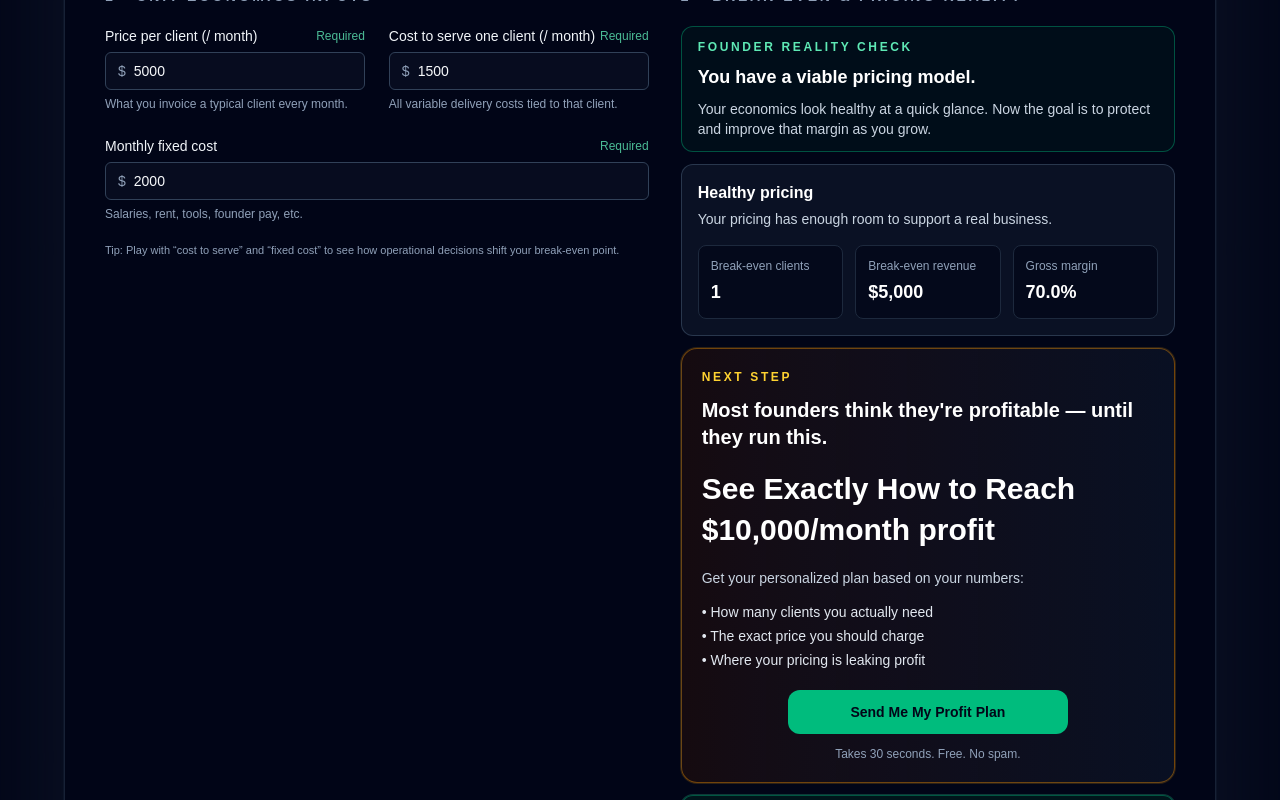
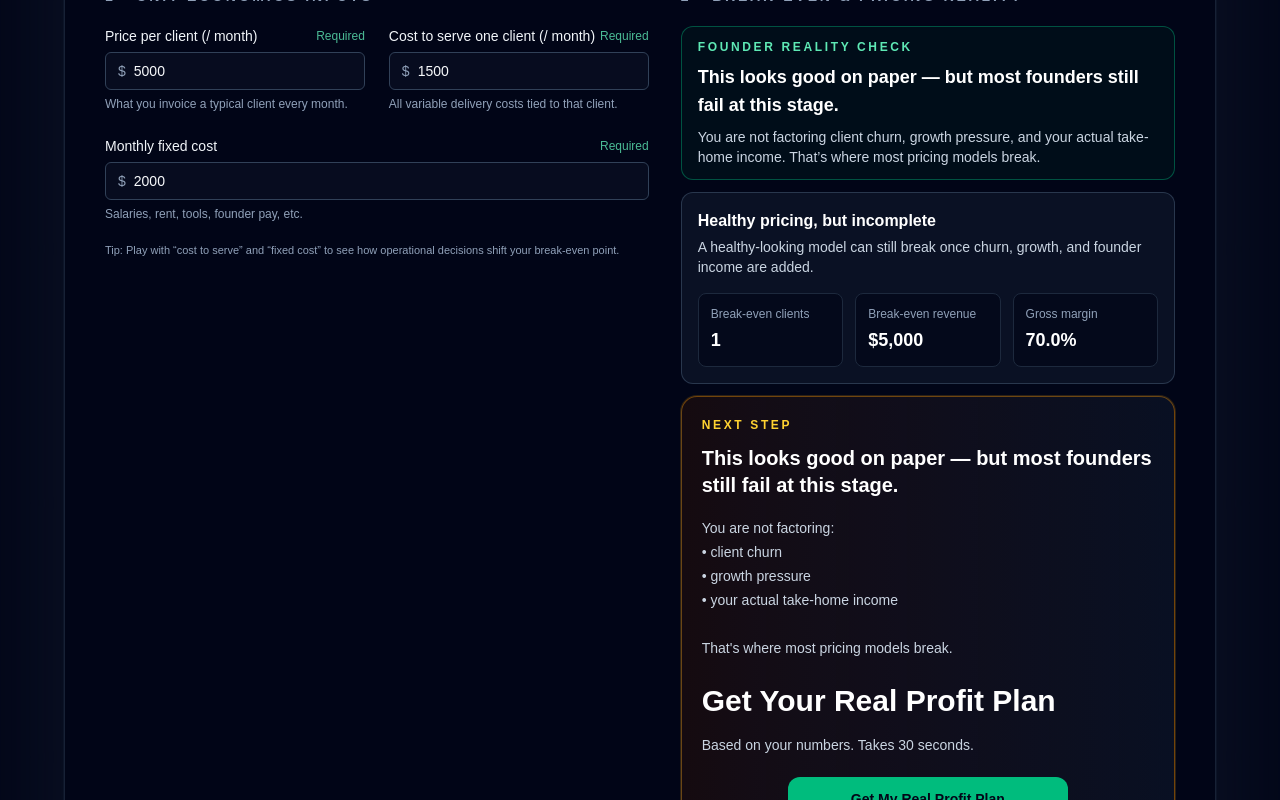
Before and after one commit to vivekd0811-cell/pricing-reality-calculator, a Next.js app: page / in a window 1280 px wide. Shown: the part 260-1060 px from the top of the page. Built offline with nearby package versions, Linux system fonts and the light colour scheme.

Commit message:
Update result messaging to create tension before CTA

```diff
--- a/app/page.tsx
+++ b/app/page.tsx
@@ -64,13 +64,6 @@ export default function Home() {
 
   const targetProfitValue = parseNumber(targetProfit);
   const currentClientsValue = parseNumber(currentClients);
-
-  const targetProfitDisplay = useMemo(() => {
-    if (targetProfitValue == null || targetProfitValue <= 0) {
-      return currency === "INR" ? "₹1L" : "$1K";
-    }
-    return `${formatMoney(targetProfitValue)}/month profit`;
-  }, [targetProfitValue, currency]);
 
   const incomeReality = useMemo(() => {
     if (
@@ -192,11 +185,11 @@ export default function Home() {
       case "healthy":
       default:
         return {
-          title: "You have a viable pricing model.",
-          body: "Your economics look healthy at a quick glance. Now the goal is to protect and improve that margin as you grow.",
-          shortLabel: "Healthy pricing",
+          title: "This looks good on paper — but most founders still fail at this stage.",
+          body: "You are not factoring client churn, growth pressure, and your actual take-home income. That’s where most pricing models break.",
+          shortLabel: "Healthy pricing, but incomplete",
           shortTakeaway:
-            "Your pricing has enough room to support a real business.",
+            "A healthy-looking model can still break once churn, growth, and founder income are added.",
           border: "border-emerald-500/40",
           bg: "bg-emerald-950/20",
           eyebrow: "text-emerald-300",
@@ -531,34 +524,38 @@ export default function Home() {
                 </p>
 
                 <p className="mt-3 text-lg font-semibold leading-snug text-white sm:text-xl">
-                  Most founders think they&apos;re profitable — until they run
-                  this.
+                  This looks good on paper — but most founders still fail at
+                  this stage.
                 </p>
 
-                <h3 className="mt-4 text-2xl font-semibold leading-snug text-white sm:text-3xl">
-                  See Exactly How to Reach {targetProfitDisplay}
+                <p className="mt-4 text-sm leading-6 text-slate-300">
+                  You are not factoring:
+                  <br />• client churn
+                  <br />• growth pressure
+                  <br />• your actual take-home income
+                  <br />
+                  <br />
+                  That&apos;s where most pricing models break.
+                </p>
+
+                <h3 className="mt-5 text-2xl font-semibold leading-snug text-white sm:text-3xl">
+                  Get Your Real Profit Plan
                 </h3>
 
-                <p className="mt-4 text-sm leading-6 text-slate-300">
-                  Get your personalized plan based on your numbers:
+                <p className="mt-3 text-sm leading-6 text-slate-300">
+                  Based on your numbers. Takes 30 seconds.
                 </p>
-
-                <div className="mt-3 space-y-1 text-sm text-slate-200">
-                  <p>• How many clients you actually need</p>
-                  <p>• The exact price you should charge</p>
-                  <p>• Where your pricing is leaking profit</p>
-                </div>
 
                 <div className="mt-5 flex flex-col items-start gap-3 sm:items-center">
                   <button
                     onClick={() => openProfitPlan("results_primary")}
                     className="w-full rounded-xl bg-emerald-500 px-6 py-3 text-sm font-semibold text-slate-950 transition hover:bg-emerald-400 sm:w-auto sm:min-w-[280px]"
                   >
-                    Send Me My Profit Plan
+                    Get My Real Profit Plan
                   </button>
 
                   <p className="text-xs text-slate-400">
-                    Takes 30 seconds. Free. No spam.
+                    No spam. Built from your inputs.
                   </p>
                 </div>
               </div>
```
